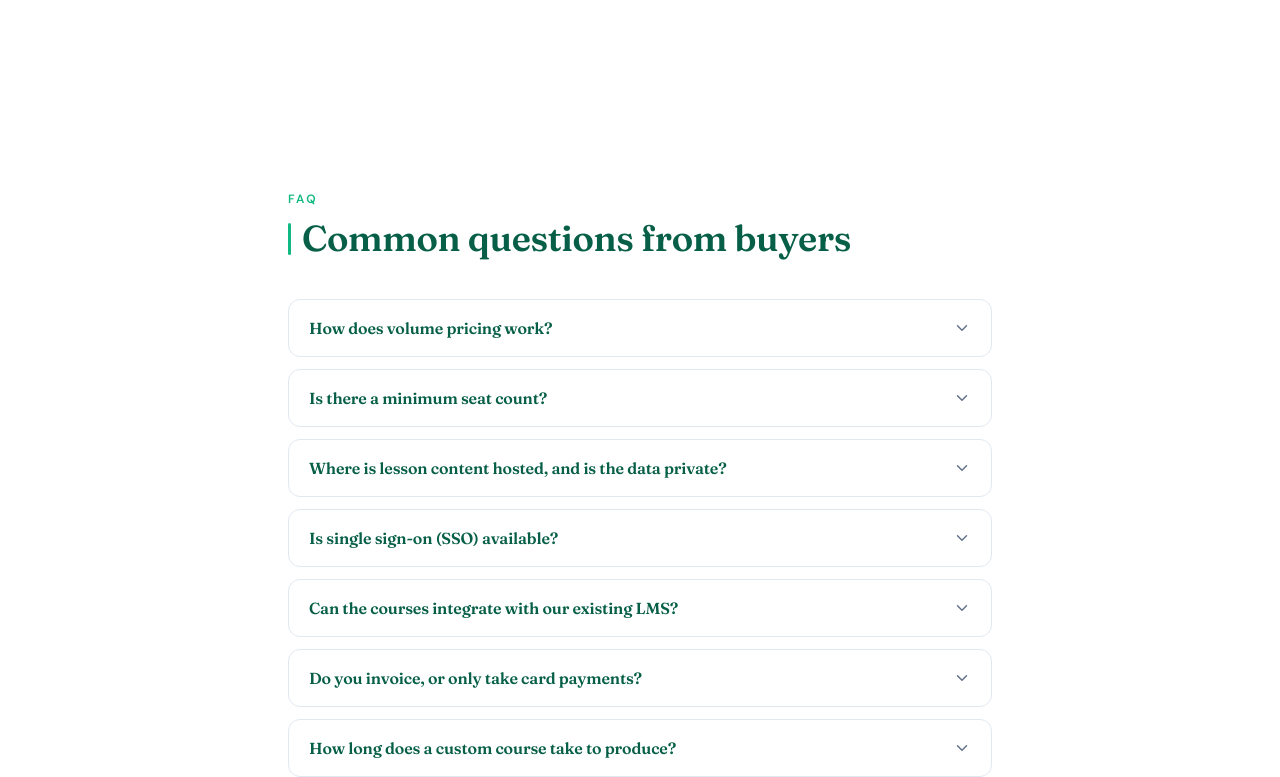
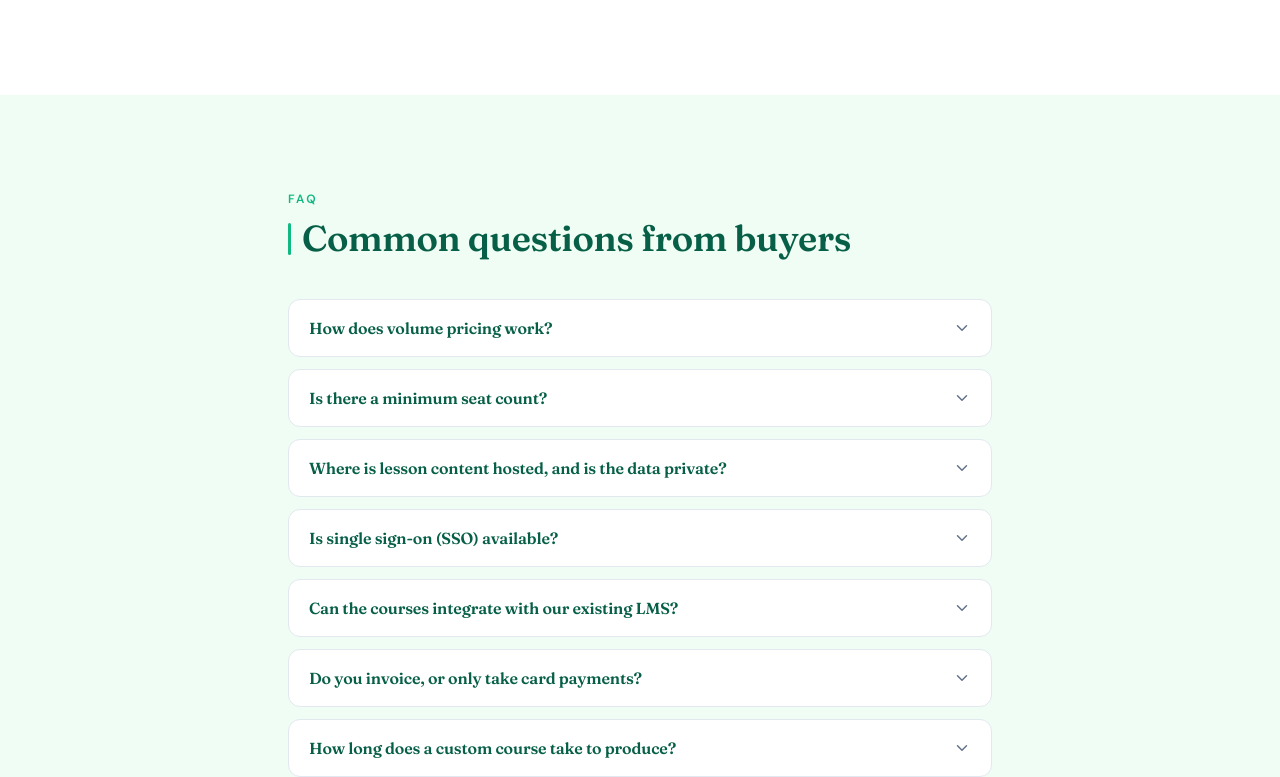
Before and after one commit to Hafizkhuram/aicraftlearning, a Next.js app: page /for-business in a window 1280 px wide. Shown: the part 3746-4523 px from the top of the page. Built offline with nearby package versions, Linux system fonts and the light colour scheme; no server answers.

Commit message:
Phase 5 polish: FAQ bg restores section alternation

```diff
--- a/app/for-business/page.tsx
+++ b/app/for-business/page.tsx
@@ -427,7 +427,7 @@ export default function ForBusinessPage() {
       </section>
 
       {/* FAQ */}
-      <section className="bg-white py-20 sm:py-24 dark:bg-[var(--color-dark-bg)]">
+      <section className="bg-[var(--color-surface)] py-20 sm:py-24 dark:bg-[#0b1322]">
         <div className="mx-auto w-full max-w-3xl px-4 sm:px-6 lg:px-8">
           <FadeIn>
             <p className="text-xs font-semibold tracking-[0.2em] uppercase text-[var(--color-primary-green)] dark:text-[var(--color-accent-green)]">
```
